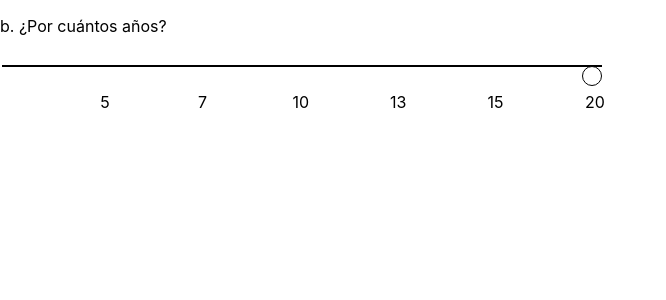
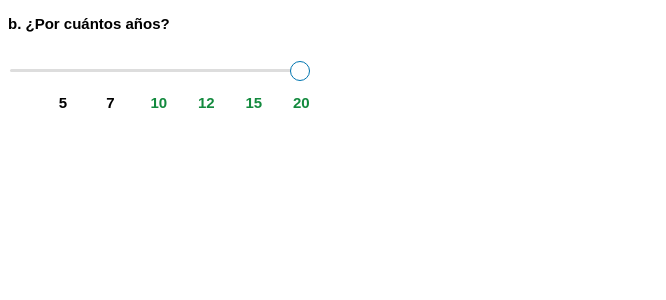
Before and after one commit to AryamLu/react-slider, a React (Create React App) app: page / in a window 1280 px wide. Shown: the top 300 px of the page, without its empty margins (0-666 px from the left). Built offline with nearby package versions, Linux system fonts and the light colour scheme.

Commit message:
Apareció la linea

```diff
--- a/src/components/reactslider.jsx
+++ b/src/components/reactslider.jsx
@@ -6,13 +6,13 @@ export  function Reactslider() {
         <p>b. ¿Por cuántos años?</p>
         <input className='slider1' type="range" min="1" max="7" list='ticks1'/>
         <datalist id="ticks1">
-          <option value="1"></option>
-          <option value="2">5</option>
-          <option value="3">7</option>
-          <option value="4">10</option>
-          <option value="5">13</option>
-          <option value="6">15</option>
-          <option value="7">20</option>
+          <option value="1" class="op1"></option>
+          <option value="2" class="op2">5</option>
+          <option value="3" class="op3">7</option>
+          <option value="4" class="op4">10</option>
+          <option value="5" class="op5">12</option>
+          <option value="6" class="op6">15</option>
+          <option value="7" class="op7">20</option>
         </datalist>
     </div>
 
--- a/src/index.css
+++ b/src/index.css
@@ -1,23 +1,23 @@
-body {
-  margin: 0;
-  font-family: -apple-system, BlinkMacSystemFont, 'Segoe UI', 'Roboto', 'Oxygen',
-    'Ubuntu', 'Cantarell', 'Fira Sans', 'Droid Sans', 'Helvetica Neue',
-    sans-serif;
-  -webkit-font-smoothing: antialiased;
-  -moz-osx-font-smoothing: grayscale;
-}
-
-code {
-  font-family: source-code-pro, Menlo, Monaco, Consolas, 'Courier New',
-    monospace;
+.slidecontainer{
+  font-family: "Foco","Arial",sans-serif;
+  font-weight: bold;
+  font-size: 15px;
+  position: relative;
 }
 
 .slider1{
   -webkit-appearance: none;
   height: 2px;
-  width: 600px;
-  background: black;
-  transform: translateY(-50%);
+  width: 300px;
+}
+
+.slider1::-webkit-slider-runnable-track {
+  -webkit-appearance: none;
+  width: 300px;
+  height: 3px;
+  background: #ddd;
+  border: none;
+  border-radius: 3px;
 
 }
 
@@ -26,20 +26,23 @@ code {
   width: 20px;
   height: 20px;
   border-radius: 50%;
-  border: 1px solid #0075b0;  ;
   background-color: white;
   overflow: visible;
   cursor: pointer;
-  border: 1px solid #000000;
+  border: 1px solid #0075b0;
+  position: absolute;
+  bottom: 8px;
+  position: relative;
+
 }
 
 datalist {
-  width: 600px;
+  width: 300px;
 	position: relative;
 	display: flex;
 	justify-content: space-between;
 	height: auto;
-  margin-top: 20px;
+  margin-top: 30px;
 }
 
 datalist option {
@@ -48,4 +51,12 @@ datalist option {
 	border-radius: 100px;
   padding:0;
   text-align: center;
+  font-weight: bold;
 }
+
+.op4,
+.op5,
+.op6,
+.op7{
+  color: rgb(19, 138, 62);
+}
```
